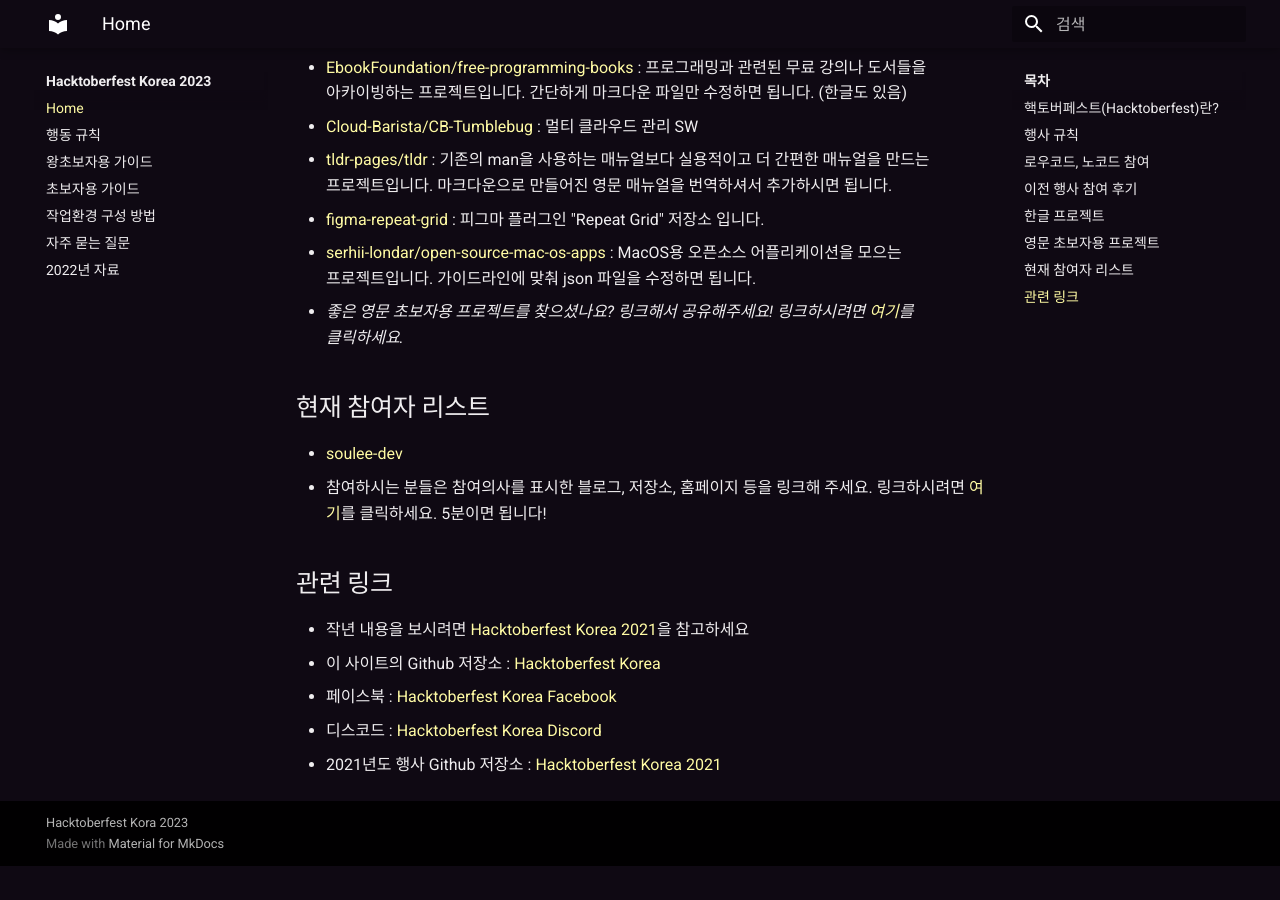
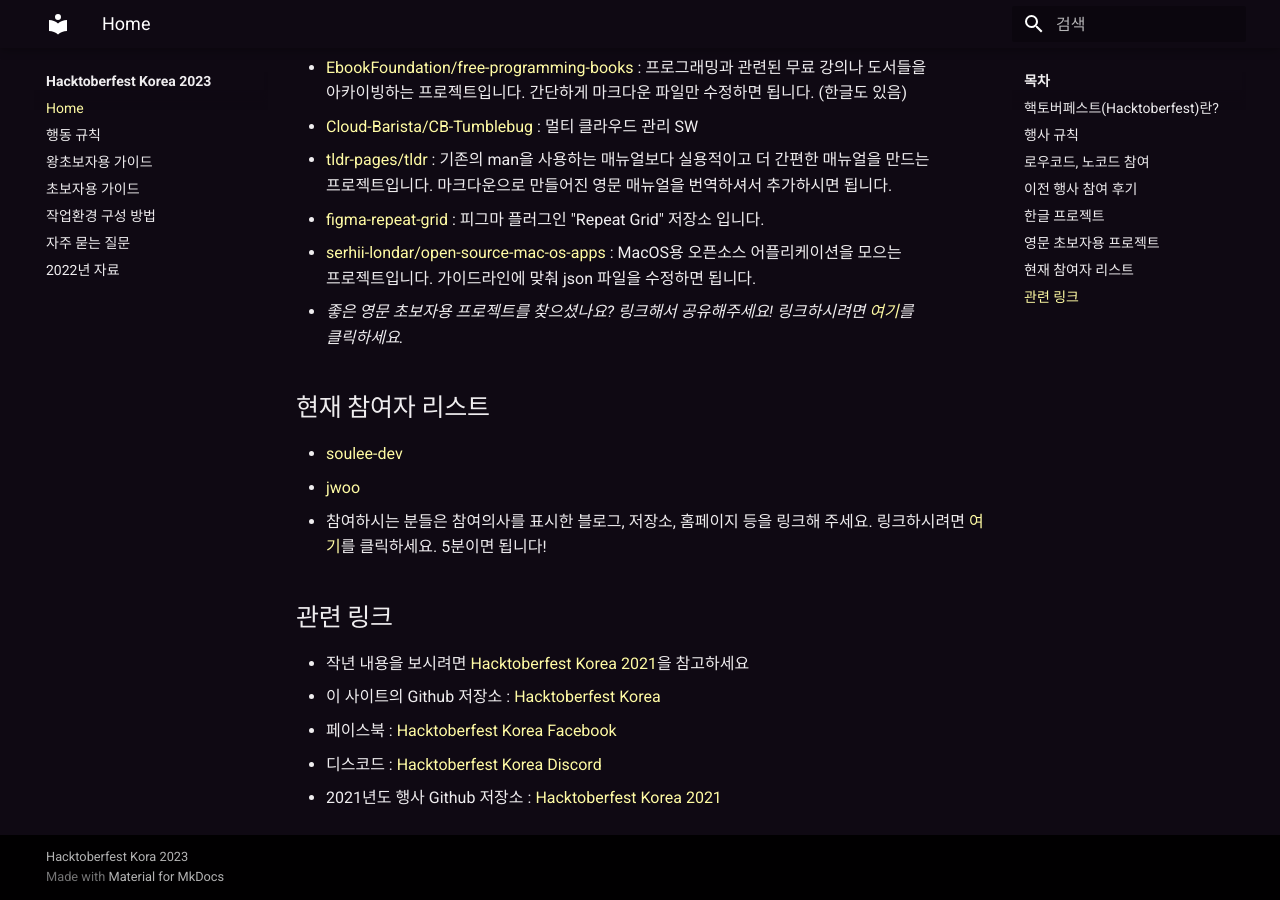
Before and after one commit to hacktoberfestkorea/hacktoberfestkorea, an MkDocs documentation site: the page built from docs/index.md, in a window 1280 px wide and 900 px high, scrolled down 3401 px. Built offline with MkDocs 1.6.1 and Material for MkDocs 9.7.7, drawn with Linux system fonts in a browser that asks for light colours; before the commit the page ends 4267 px from its top, so only the background shows below that.

Commit message:
Add jwoo to Contributors list

```diff
--- a/docs/index.md
+++ b/docs/index.md
@@ -95,6 +95,7 @@
 ## 현재 참여자 리스트 {#current-participant-list}
 
 - [soulee-dev](https://github.com/soulee-dev)
+- [jwoo](https://github.com/Jiwon-Woo)
 - 참여하시는 분들은 참여의사를 표시한 블로그, 저장소, 홈페이지 등을 링크해 주세요. 링크하시려면 [여기](https://github.com/phg98/hacktoberfestkorea/edit/master/docs/index.md)를 클릭하세요. 5분이면 됩니다!
 
 ## 관련 링크 {#associated-link}
```
